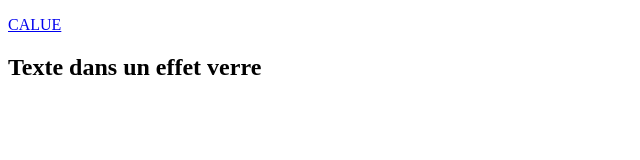
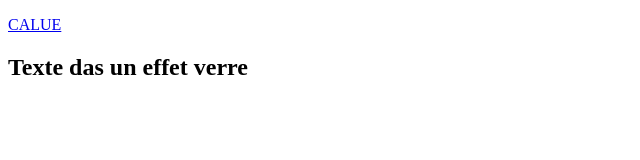
Before and after one commit to danjessy/danjessy.github.io, a plain HTML site: page index.html in a window 1280 px wide. Shown: the full height of the page, 0-640 px from the left. Drawn offline with Linux system fonts and the light colour scheme.

Commit message:
Update index.html

```diff
--- a/index.html
+++ b/index.html
@@ -7,7 +7,7 @@
 <body>
   <p><a href="https://danjessy.github.io/CALUE/">CALUE</a></p>
   <div class="glass">
-    <h2>Texte dans un effet verre</h2>
+    <h2>Texte das un effet verre</h2>
 </div>
 </body>
 </html>
```
